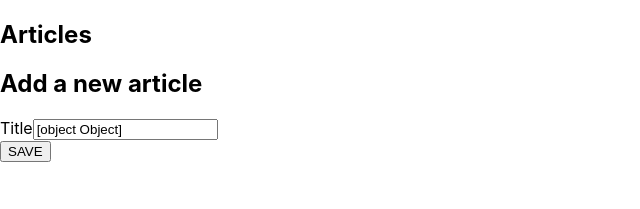
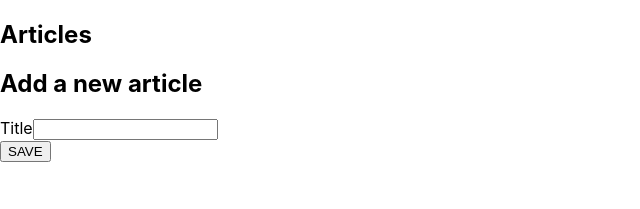
Before and after one commit to jmjjeena/articles-list, a React (Create React App) app: page / in a window 1280 px wide. Shown: the top 209 px of the page, without its empty margins (0-640 px from the left). Built offline with nearby package versions, Linux system fonts and the light colour scheme.

Commit message:
Fix the object destructuring

```diff
--- a/src/js/components/Form.jsx
+++ b/src/js/components/Form.jsx
@@ -36,7 +36,7 @@ class ConnectedForm extends Component {
   }
 
   render() {
-    const title = this.state;
+    const { title } = this.state;
     return (
       <form onSubmit={this.handleSubmit}>
         <div className="form-group">
```
